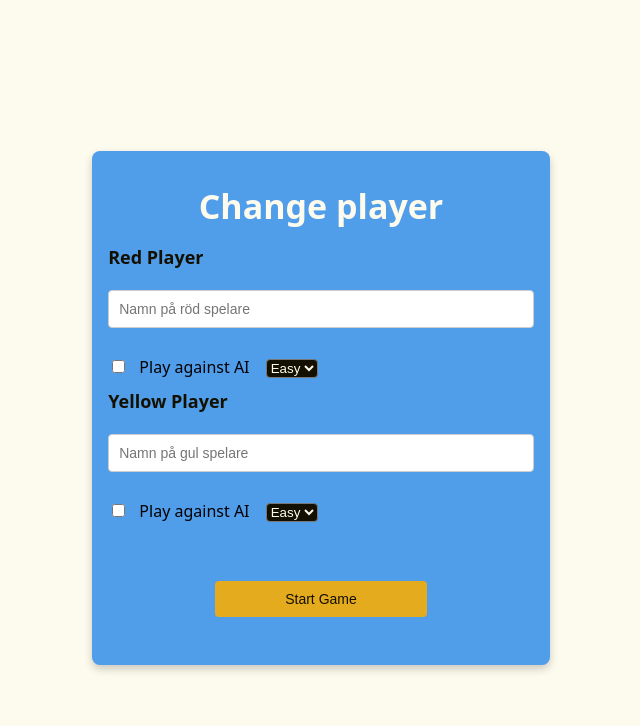
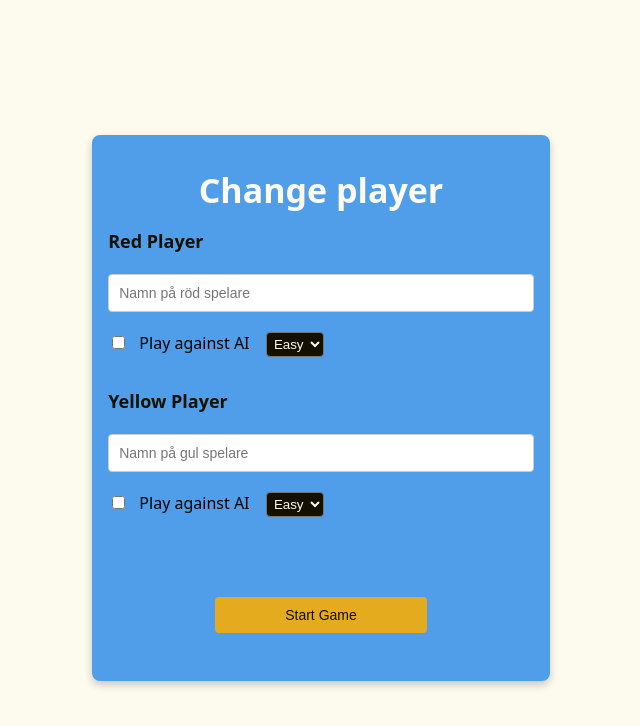
Before and after one commit to EricClasson/Connect_4_group_project, a React (Vite) app: page / in a window 1280 px wide. Shown: the top 726 px of the page, without its empty margins (319-959 px from the left). Built offline with nearby package versions, Linux system fonts and the light colour scheme.

Commit message:
fixed some smal styling in registercreateplayer css

```diff
--- a/src/styles/registerCreatePlayer.css
+++ b/src/styles/registerCreatePlayer.css
@@ -48,7 +48,7 @@ body {
 
 label input[type='checkbox'] {
   margin-right: 0.625rem;
-  margin-block: 1rem;
+  margin-block: 0.5rem;
 }
 
 .center-button {
@@ -89,7 +89,9 @@ select {
   background-color: var(--color-text);
   color: var(--background);
   margin-inline: 1rem;
+  margin-bottom: 2rem;
   height: 100%;
+  padding: 0.2rem;
 }
 
 option[value='hard']:nth-child(even) {
@@ -105,7 +107,7 @@ option[value='easy']:nth-child(odd) {
   color: var(--background);
   text-align: center;
 }
-option[value='hard']:nth-child(even):hover {
+option[value='easy']:nth-child(even):hover {
   background-color: rgb(107, 250, 109);
 }
 @media (max-width: 500px) {
```
